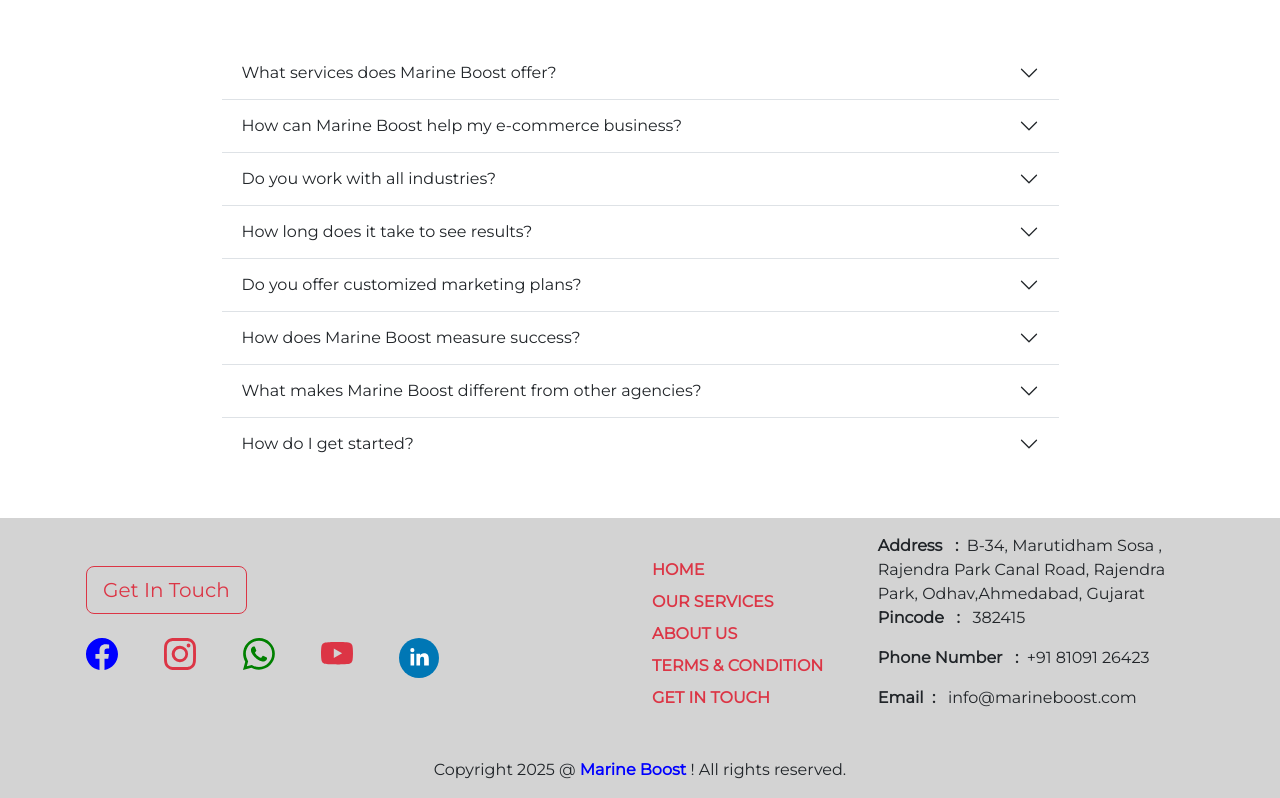
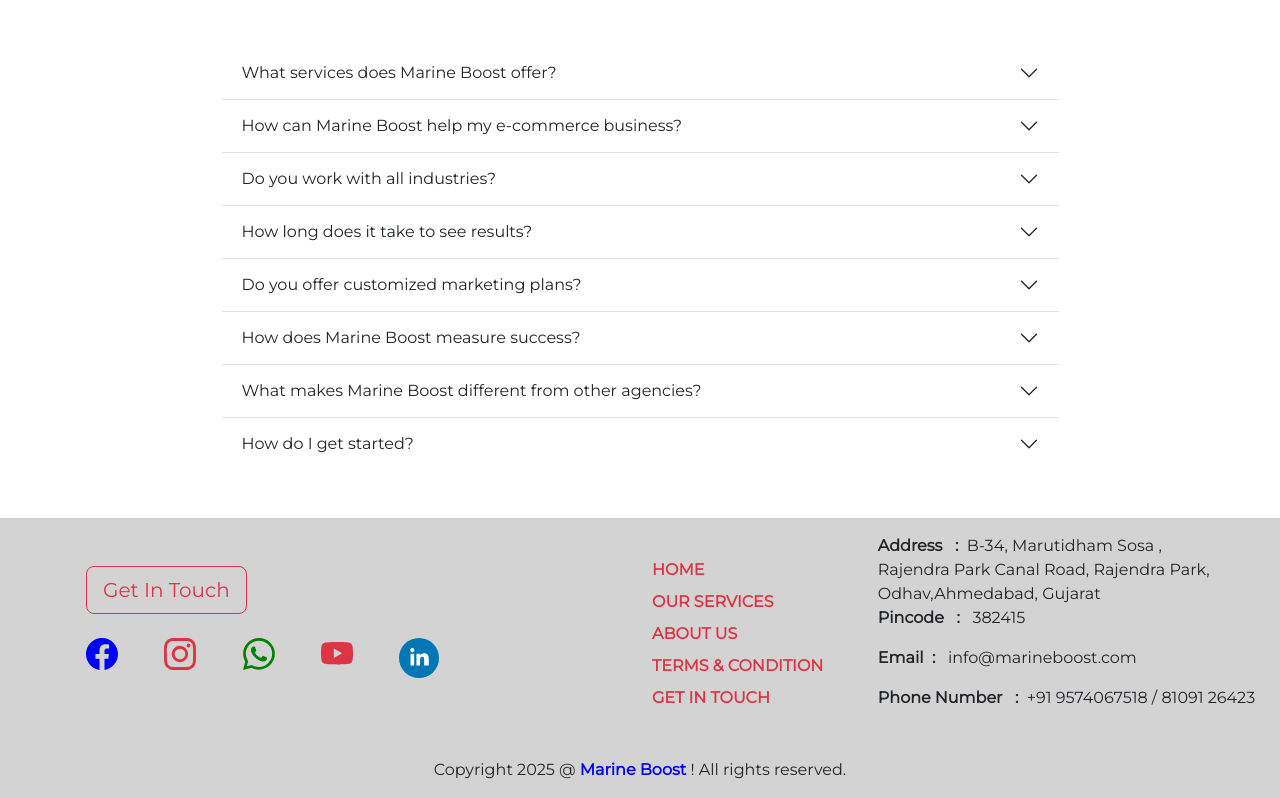
Before and after one commit to MarineBoost/MarineBoostWebsite, a React (Create React App) app: page / in a window 1280 px wide. Shown: the part 2309-3107 px from the top of the page. Built offline with nearby package versions, Linux system fonts and the light colour scheme.

Commit message:
05/05/2025 commit by amarjeet

```diff
--- a/src/App.js
+++ b/src/App.js
@@ -244,15 +244,17 @@
             </ul>
           </div>
 
-          <div className='col-12 col-md-6 col-lg-7'>
+          <div className='col-12 col-md-6 col-lg-9'>
             <ul className='list-unstyled mb-0'>
               <li>
                 <p><strong>Address  &nbsp; :</strong>   &nbsp;B-34, Marutidham Sosa ,
                <p>  Rajendra Park Canal Road, Rajendra Park, Odhav,Ahmedabad, Gujarat  <br></br>  <strong>Pincode  &nbsp; :</strong>  &nbsp; 382415</p>
 
                 </p>
-                <p><strong>Phone Number  &nbsp; :</strong>  &nbsp;+91 81091 26423</p>
                 <p><strong>Email  &nbsp;:</strong> &nbsp; info@marineboost.com</p>
+                <p><strong>Phone Number  &nbsp; :</strong>  &nbsp;+91 9574067518  / 81091 26423 </p>
+
+
                 {/* <p><strong>Website  &nbsp; :  &nbsp;</strong> <a href="https://www.marineboost.com" target="_blank" rel="noopener noreferrer">www.marineboost.com</a></p> */}
               </li>
             </ul>
--- a/src/pages/Contact/Contact.jsx
+++ b/src/pages/Contact/Contact.jsx
@@ -57,7 +57,7 @@
   }, []);
 
   useEffect(() => {
-    window.scrollTo(0, 0); // Redirects to the top of the page on load
+    window.scrollTo(0, 0);
   }, []);
 
   const images = [
--- a/src/pages/Home/Home.jsx
+++ b/src/pages/Home/Home.jsx
@@ -10,7 +10,6 @@
 import { useState, useEffect } from "react";
 
 import Loader from "../../pages/Loader/Loader";
-
 
 const socialImages  = [
   require("../../utils/images/1-1.jpg"),
@@ -52,7 +51,7 @@
 
   return (
     <>
-       {loading ? <Loader /> :
+    {loading ? <Loader /> :
     <div className="home-page">
 <BackgroundSlideshow
   images={homePageImages}
@@ -60,6 +59,7 @@
 >
 
 <div className="overlay-text position-absolute text-center px-3 px-md-4">
+
   <h4 className="text-light mb-2 fs-6 fs-md-5">Welcome  To</h4>
   <h4 className="fw-bold text-light display-5 display-md-2">Marine Boost</h4>
   <p className="text-light mt-1 fs-6 fs-md-5">
```
